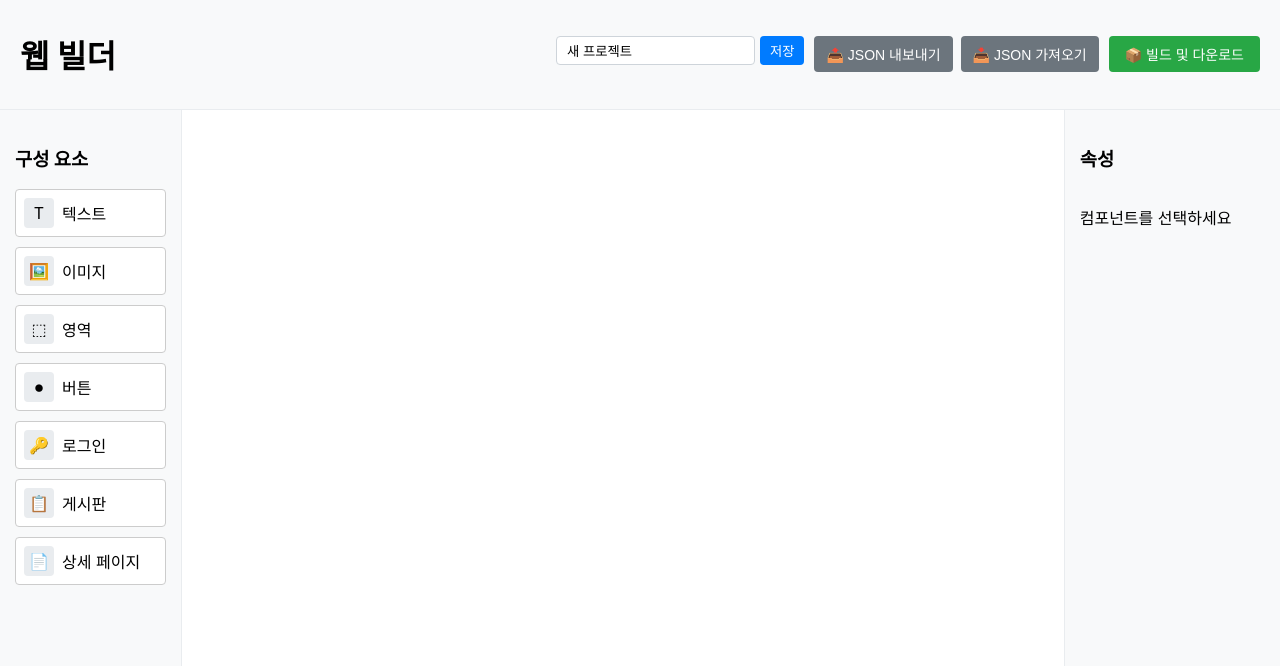
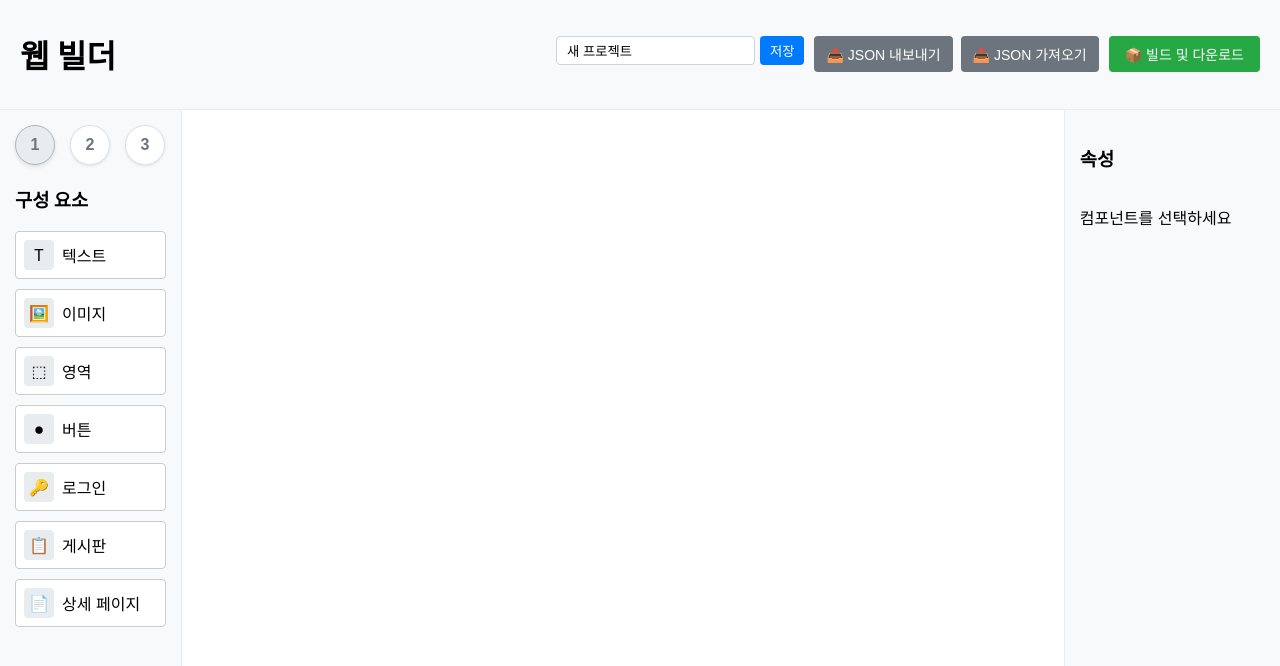
Before and after one commit to cym1212/webBuilder-React, a React (Create React App) app: page / in a window 1280 px wide. Shown: the top 666 px of the page. Built offline with nearby package versions, Linux system fonts and the light colour scheme.

Commit message:
[FEAT] 메뉴 버튼 생성

```diff
--- a/src/App.css
+++ b/src/App.css
@@ -43,6 +43,49 @@ body {
   border-right: 1px solid #e9ecef;
   background-color: #f8f9fa;
   overflow-y: auto;
+}
+
+/* 네비게이션 버튼 스타일 */
+.nav-buttons {
+  display: flex;
+  gap: 15px;
+  margin-bottom: 20px;
+}
+
+.nav-button {
+  width: 40px;
+  height: 40px;
+  border-radius: 50%;
+  border: 1px solid #dee2e6;
+  background-color: white;
+  display: flex;
+  justify-content: center;
+  align-items: center;
+  cursor: pointer;
+  padding: 0;
+  transition: all 0.2s;
+  box-shadow: 0 1px 3px rgba(0,0,0,0.1);
+  font-weight: bold;
+  font-size: 16px;
+  color: #6c757d;
+}
+
+.nav-button:hover {
+  background-color: #f8f9fa;
+  transform: translateY(-2px);
+  box-shadow: 0 3px 5px rgba(0,0,0,0.1);
+}
+
+.nav-button.active {
+  background-color: #e9ecef;
+  border-color: #adb5bd;
+  box-shadow: 0 2px 4px rgba(0,0,0,0.1);
+}
+
+.nav-icon {
+  font-size: 16px;
+  color: #6c757d;
+  font-weight: bold;
 }
 
 .components-list {
--- a/src/components/ComponentLibrary.js
+++ b/src/components/ComponentLibrary.js
@@ -1,4 +1,4 @@
-import React from 'react';
+import React, { useState } from 'react';
 import { useDrag, useDrop } from 'react-dnd';
 import { COMPONENT_TYPES } from '../constants';
 import LoginForm from "./LoginForm";
@@ -75,10 +75,37 @@ const DropZone = ({ components, setComponents }) => {
   );
 };
 
+// 추가된 탭 컴포넌트
+const NavButtons = ({ activeTab, setActiveTab }) => {
+  return (
+    <div className="nav-buttons">
+      <button
+        className={activeTab === 1 ? "nav-button active" : "nav-button"}
+        onClick={() => setActiveTab(1)}
+      >
+        1
+      </button>
+      <button
+        className={activeTab === 2 ? "nav-button active" : "nav-button"}
+        onClick={() => setActiveTab(2)}
+      >
+        2
+      </button>
+      <button
+        className={activeTab === 3 ? "nav-button active" : "nav-button"}
+        onClick={() => setActiveTab(3)}
+      >
+        3
+      </button>
+    </div>
+  );
+};
+
 function ComponentLibrary() {
-  return (
-    <div className="component-library">
-      <h3>구성 요소</h3>
+  const [activeTab, setActiveTab] = useState(1);
+
+  // 탭 1에 표시할 기본 컴포넌트
+  const renderComponentsTab1 = () => (
     <div className="components-list">
       <DraggableComponent
         type={COMPONENT_TYPES.TEXT}
@@ -116,6 +143,63 @@ function ComponentLibrary() {
         icon="📄"
       />
     </div>
+  );
+
+  // 탭 2에 표시할 컴포넌트 (예시)
+  const renderComponentsTab2 = () => (
+    <div className="components-list">
+      {/* <DraggableComponent
+        type={COMPONENT_TYPES.TEXT}
+        name="테마 텍스트"
+        icon="T"
+      />
+      <DraggableComponent
+        type={COMPONENT_TYPES.CONTAINER}
+        name="테마 영역"
+        icon="⬚"
+      />
+      <DraggableComponent
+        type={COMPONENT_TYPES.BUTTON}
+        name="테마 버튼"
+        icon="⏺"
+      /> */}
+    </div>
+  );
+
+  // 탭 3에 표시할 컴포넌트 (예시)
+  const renderComponentsTab3 = () => (
+    <div className="components-list">
+      {/* <DraggableComponent
+        type={COMPONENT_TYPES.BOARD}
+        name="고급 게시판"
+        icon="📋"
+      />
+      <DraggableComponent
+        type={COMPONENT_TYPES.DETAIL_PAGE}
+        name="고급 상세 페이지"
+        icon="📄"
+      /> */}
+    </div>
+  );
+
+  const renderActiveTabContent = () => {
+    switch(activeTab) {
+      case 1:
+        return renderComponentsTab1();
+      case 2:
+        return renderComponentsTab2();
+      case 3:
+        return renderComponentsTab3();
+      default:
+        return renderComponentsTab1();
+    }
+  };
+
+  return (
+    <div className="component-library">
+      <NavButtons activeTab={activeTab} setActiveTab={setActiveTab} />
+      <h3>구성 요소</h3>
+      {renderActiveTabContent()}
     </div>
   );
 }
```
Lines whose indentation alone changed are shown as unchanged.
